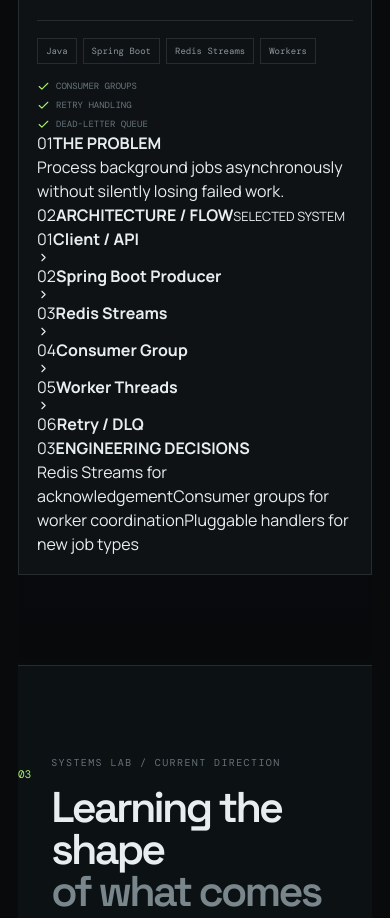
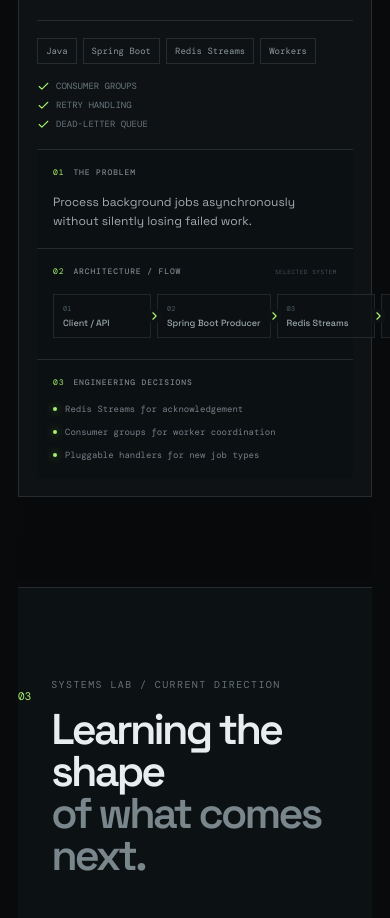
Before and after one commit to dynamicshreyashh/ShreyasH-Portfolio, a React (Vite) app: page / in a window 390 px wide. Shown: the part 4200-5118 px from the top of the page. Built offline with nearby package versions, Linux system fonts and the light colour scheme; a web font is replaced by a local one.

Commit message:
style: add project architecture readout

```diff
--- a/src/App.css
+++ b/src/App.css
@@ -1318,3 +1318,114 @@ body.galaxy-lock { overflow: hidden; }
 @media (prefers-reduced-motion: reduce) {
   .clean-progress i b { animation-duration:.01ms; }
 }
+
+
+/* Engineering brief — turns project selection into a compact architecture readout */
+.engineering-brief {
+  margin-top: 18px;
+  display: grid;
+  grid-template-columns: .72fr 1.55fr .9fr;
+  border-top: 1px solid var(--line);
+}
+.brief-panel {
+  min-width: 0;
+  padding: 17px 16px 16px;
+  border-right: 1px solid var(--line);
+  background: rgba(8,10,12,.22);
+}
+.brief-panel:last-child { border-right: 0; }
+.brief-panel-head {
+  display: flex;
+  align-items: baseline;
+  gap: 9px;
+  margin-bottom: 16px;
+  color: #59666d;
+  font: 8px var(--mono);
+  letter-spacing: .11em;
+  text-transform: uppercase;
+}
+.brief-panel-head span { color: var(--project-accent); }
+.brief-panel-head b { color: #7a878c; font-weight: 500; }
+.brief-panel-head small {
+  margin-left: auto;
+  color: #445158;
+  font: 6px var(--mono);
+  letter-spacing: .09em;
+}
+.brief-problem p {
+  margin: 0;
+  color: #a1adb1;
+  font: 12px/1.65 var(--display);
+}
+.architecture-flow {
+  display: flex;
+  align-items: center;
+  gap: 6px;
+  min-width: max-content;
+  padding: 2px 0 5px;
+}
+.architecture-step {
+  position: relative;
+  min-width: 82px;
+  padding: 9px 9px 8px;
+  border: 1px solid rgba(220,232,237,.1);
+  background: rgba(14,18,21,.66);
+  display: flex;
+  flex-direction: column;
+  gap: 5px;
+}
+.architecture-step > span {
+  color: #4d5960;
+  font: 7px var(--mono);
+}
+.architecture-step > b {
+  color: #99a6aa;
+  font: 500 9px/1.2 var(--display);
+  white-space: normal;
+}
+.architecture-step > svg {
+  position: absolute;
+  right: -11px;
+  top: 50%;
+  transform: translateY(-50%);
+  color: var(--project-accent);
+  z-index: 2;
+  background: var(--surface);
+}
+.architecture-step:hover {
+  border-color: color-mix(in srgb, var(--project-accent) 45%, transparent);
+  background: color-mix(in srgb, var(--project-accent) 5%, var(--surface));
+}
+.decision-list {
+  display: flex;
+  flex-direction: column;
+  gap: 10px;
+}
+.decision-list span {
+  display: flex;
+  gap: 8px;
+  align-items: flex-start;
+  color: #758188;
+  font: 9px/1.45 var(--mono);
+}
+.decision-list i {
+  flex: 0 0 auto;
+  width: 4px;
+  height: 4px;
+  margin-top: 4px;
+  border-radius: 50%;
+  background: var(--project-accent);
+  box-shadow: 0 0 8px color-mix(in srgb, var(--project-accent) 70%, transparent);
+}
+@media (max-width: 1000px) {
+  .engineering-brief { grid-template-columns: 1fr 1fr; }
+  .brief-architecture { grid-column: span 2; border-right: 0; border-top: 1px solid var(--line); }
+}
+@media (max-width: 760px) {
+  .engineering-brief { grid-template-columns: 1fr; }
+  .brief-panel { border-right: 0; border-bottom: 1px solid var(--line); }
+  .brief-panel:last-child { border-bottom: 0; }
+  .brief-architecture { grid-column: auto; border-top: 0; }
+  .architecture-flow { overflow-x: auto; max-width: 100%; scrollbar-width: thin; }
+  .architecture-step { min-width: 98px; }
+}
```
